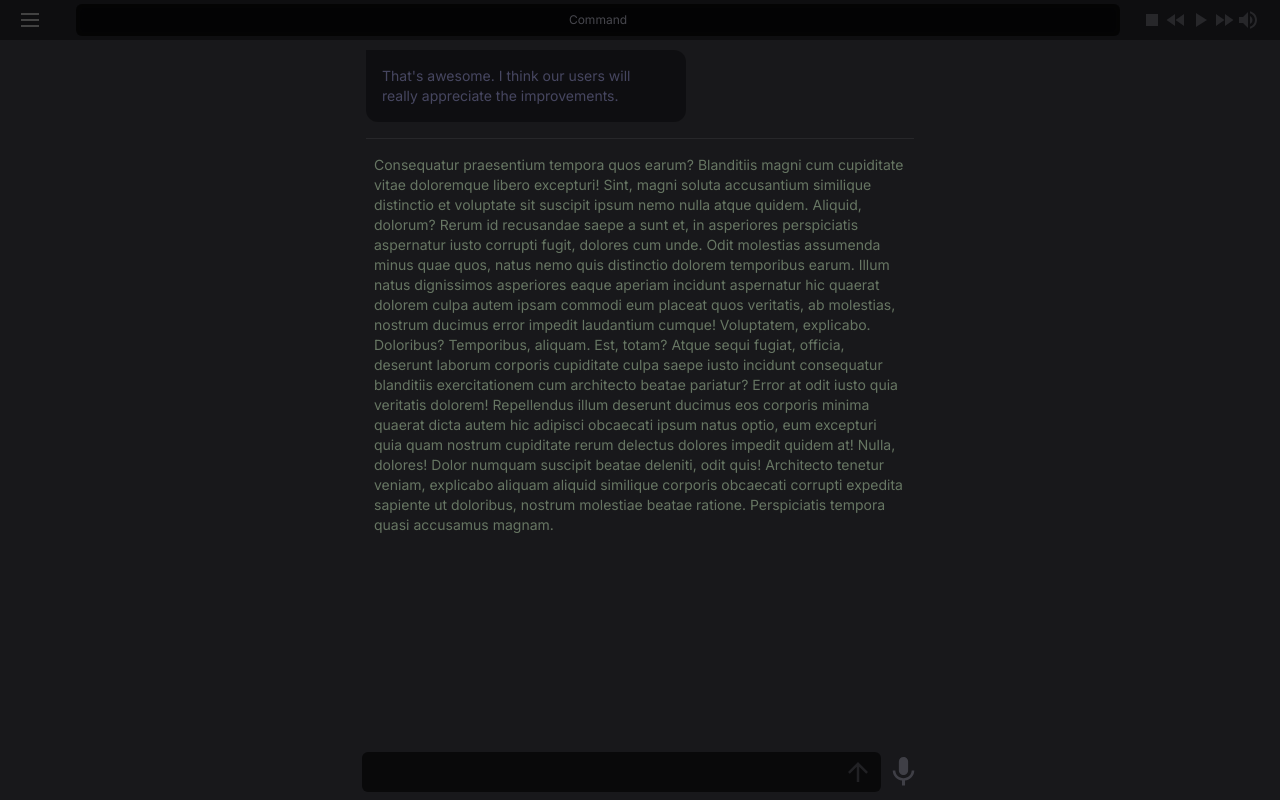
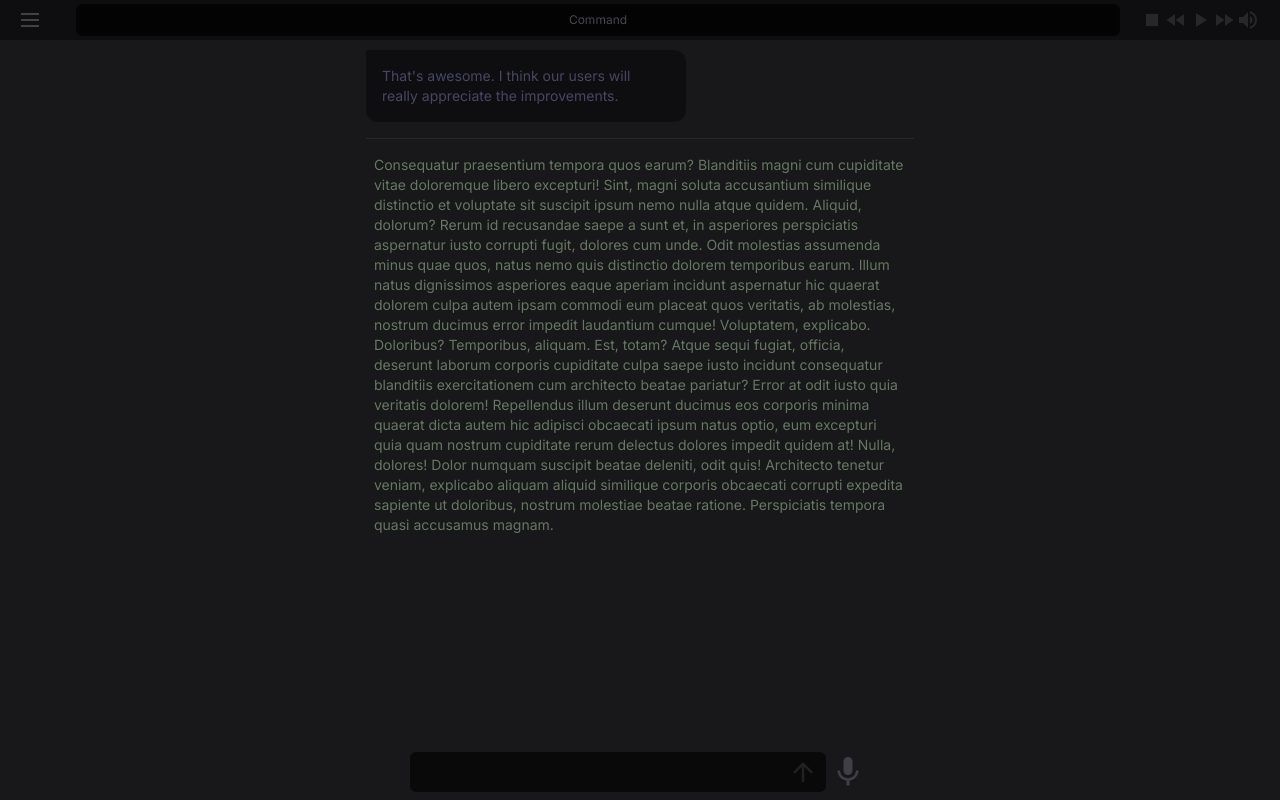
Before and after one commit to ln64-git/sqweebu, a Next.js app: page / in a window 1280 px wide. Built offline with nearby package versions, Linux system fonts and the light colour scheme.

Commit message:
adjusted input box

```diff
--- a/src/components/footer.tsx
+++ b/src/components/footer.tsx
@@ -39,14 +39,13 @@ export default function ChatFooter() {
   const inputColor = useThemeColor("input");
   return (
     <div style={{ backgroundColor }} className="w-full bg-opacity-60 px-1">
-      <div className="max-w-xl mx-auto pt-1.5 pb-2 pl-2 flex">
+      <div className="max-w-[460px] mx-auto pt-1.5 pb-2  flex  ">
         <div
           style={{ backgroundColor: inputColor }}
-          className="bg-zinc-150 opacity-60 rounded-md w-full flex justify-between"
+          className="max-w-[420px] mx-auto  opacity-60 rounded-md w-full flex justify-between"
         >
           <textarea
             ref={textareaRef}
-
             style={{
               resize: "none",
               overflow: "hidden",
@@ -54,7 +53,7 @@ export default function ChatFooter() {
               flex: "1",
               backgroundColor: inputColor,
             }}
-            className="p-2.5 w-full text-sm rounded-lg bg-zinc-950"
+            className="p-2.5 w-full text-sm rounded-lg bg-zinc-950 "
             rows={1}
             spellCheck={true}
             onKeyDown={handleEnterSubmit}
@@ -64,11 +63,11 @@ export default function ChatFooter() {
               src={arrow}
               width={30}
               alt="Arrow"
-              className="transition duration-300 ease-in-out hover:bg-zinc-900 rounded-md cursor-pointer"
+              className="transition duration-300 ease-in-out hover:bg-zinc-900 rounded-md cursor-pointer "
             />
           </div>
         </div>
-        <div className="flex justify-between mx-1 items-center">
+        <div className="flex justify-between mx-1 items-center ">
           <Image src={mic} width={40} alt="mic" />
         </div>
       </div>
```
